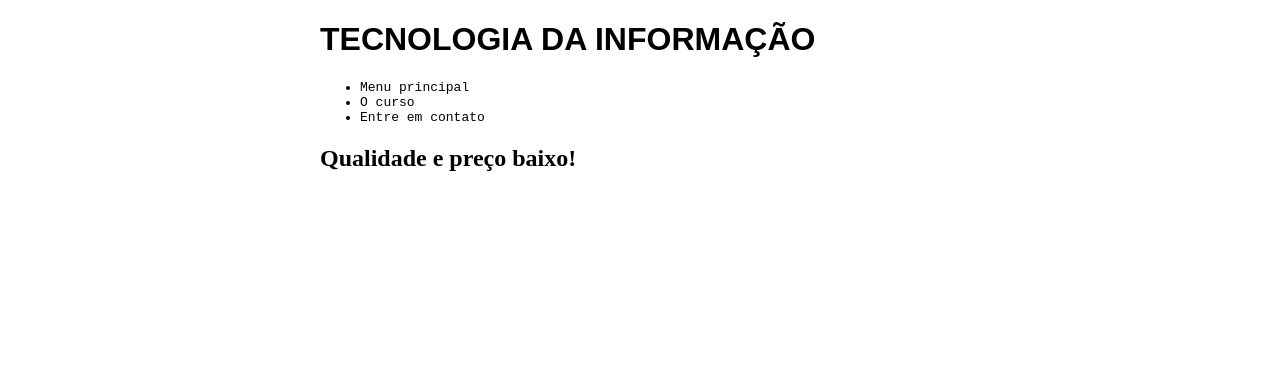
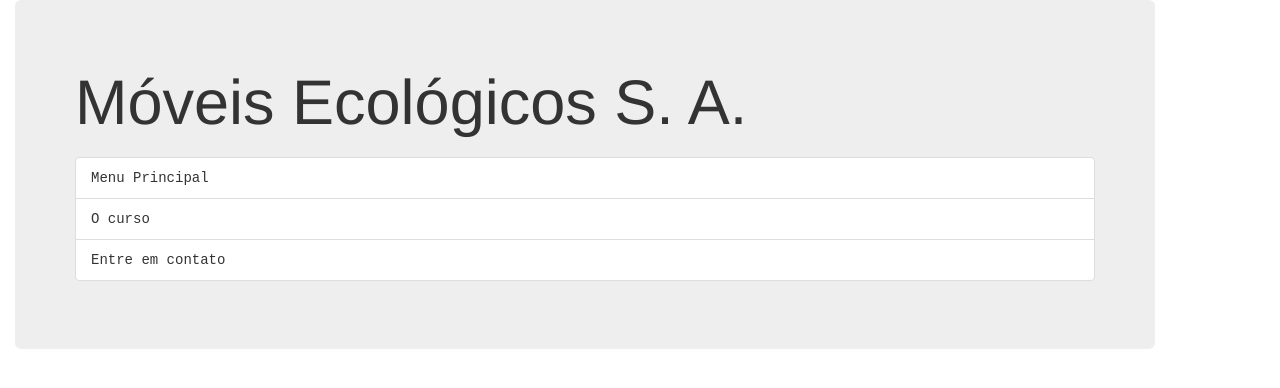
Before and after one commit to pedropedroaraujo/sitetecinfo, a plain HTML site: page index.html in a window 1280 px wide. Drawn offline with nearby package versions, Linux system fonts and the light colour scheme.

Commit message:
adicionando novo arquivo index.html

```diff
--- a/index.html
+++ b/index.html
@@ -2,27 +2,33 @@
 <html>
 <head>
 	<!--tags meta ...-->
-	<script src="principal.js"></script>
 	<link rel="stylesheet" href="estilo.css">
-	<meta charset="utf-8">
+	<meta charset="utf-8"/>
 	<meta name="description" content="TECINFO">
 	<meta name="keywords" content="TECNOLOGIA DA INFORMAÇÃO">
+	<script type="principal.js"></script>
+	<link rel="stylesheet" href="http://netdna.bootstrapcdn.com/bootstrap/3.1.1/css/bootstrap.min.css">
+	<title>Curso Tecinfo</title>
 
-	<title>Curso Tecinfo</title>
 </head>
 
 <body onload="trocaBanner();">
-
-	<h1>TECNOLOGIA DA INFORMAÇÃO</h1>
-	<ul>
-		<li>Menu principal</li>
-		<li>O curso</li>
-		<li>Entre em contato</li>
-	</ul>
-
-	<!-- tag h1 ... -->
-	<h2 id="mensagem"></h2>
-
-
+		<div class="container">
+			<div class="jumbotron">
+				<h1>Móveis Ecológicos S. A.</h1>
+					<h2 id="mensagem"></h2>
+						<ul class="list-group">
+							<li class="list-group-item">
+								Menu Principal
+							</li>
+							<li class="list-group-item">
+								O curso
+							</li>
+							<li class="list-group-item">
+								Entre em contato
+							</li>
+						</ul>
+			</div>
+		</div>
 </body>
 </html>
```
